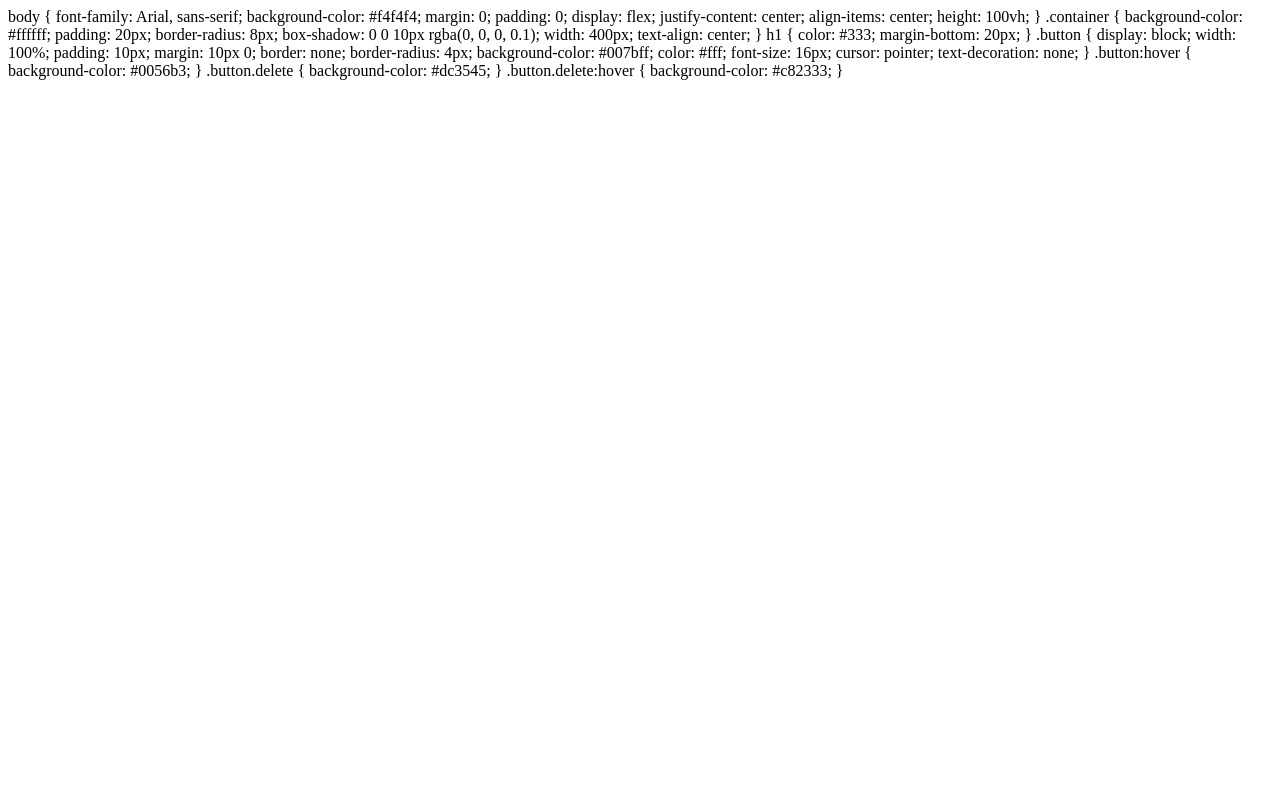
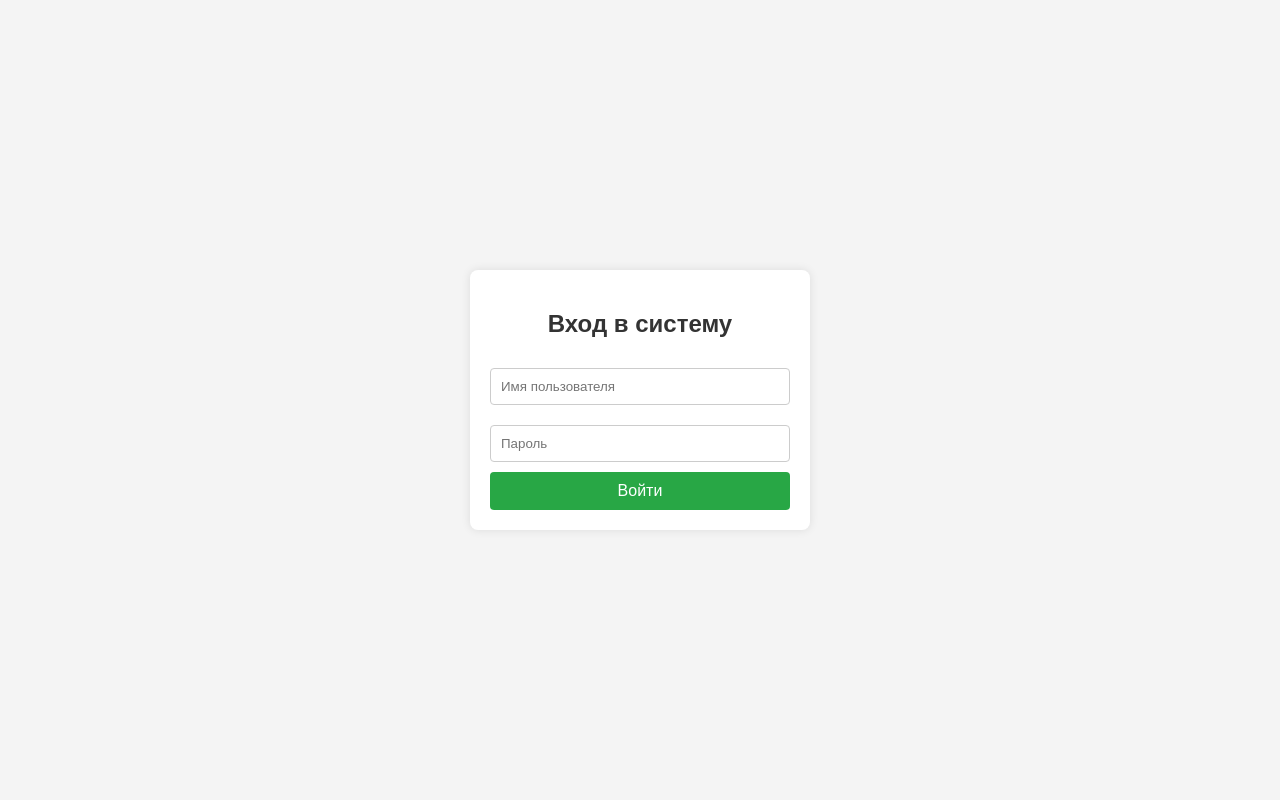
Before and after one commit to madagaskarvb/CRM-sys-for-colleges, a Django app: page /admin_page/ in a window 1280 px wide. Run offline with Django 5.2, Linux system fonts and the light colour scheme.

Commit message:
Update adminPage.html

```diff
--- a/crmka/locallibrary/locallibrary/templates/basikPages/adminPage.html
+++ b/crmka/locallibrary/locallibrary/templates/basikPages/adminPage.html
@@ -1,50 +1,63 @@
+<!DOCTYPE html>
+<html lang="ru">
+<head>
+    <meta charset="UTF-8">
+    <meta name="viewport" content="width=device-width, initial-scale=1.0">
+    <title>Администрирование пользователей</title>
+    <style>
         body {
             font-family: Arial, sans-serif;
             background-color: #f4f4f4;
-    margin: 0;
-    padding: 0;
             display: flex;
             justify-content: center;
             align-items: center;
             height: 100vh;
+            margin: 0;
         }
-
-.container {
-    background-color: #ffffff;
+        .login-container {
+            background-color: #fff;
             padding: 20px;
             border-radius: 8px;
             box-shadow: 0 0 10px rgba(0, 0, 0, 0.1);
-    width: 400px;
+            width: 300px;
             text-align: center;
         }
-
-h1 {
+        .login-container h2 {
+            margin-bottom: 20px;
             color: #333;
-    margin-bottom: 20px;
         }
-
-.button {
-    display: block;
+        .login-container input[type="text"],
+        .login-container input[type="password"] {
             width: 100%;
             padding: 10px;
             margin: 10px 0;
+            border: 1px solid #ccc;
+            border-radius: 4px;
+            box-sizing: border-box;
+        }
+        .login-container input[type="submit"] {
+            width: 100%;
+            padding: 10px;
+            background-color: #28a745;
             border: none;
             border-radius: 4px;
-    background-color: #007bff;
             color: #fff;
             font-size: 16px;
             cursor: pointer;
-    text-decoration: none;
         }
-
-.button:hover {
-    background-color: #0056b3;
+        .login-container input[type="submit"]:hover {
+            background-color: #218838;
         }
-
-.button.delete {
-    background-color: #dc3545;
-}
-
-.button.delete:hover {
-    background-color: #c82333;
-}
+    </style>
+</head>
+<body>
+    <div class="login-container">
+        <h2>Вход в систему</h2>
+        <form action="#" method="post">
+            <input type="text" name="username" placeholder="Имя пользователя" required>
+            <input type="password" name="password" placeholder="Пароль" required>
+            <input type="submit" value="Войти">
+        </form>
+    </div>
+</body>
+</html>
```
Lines whose indentation alone changed are shown as unchanged.
